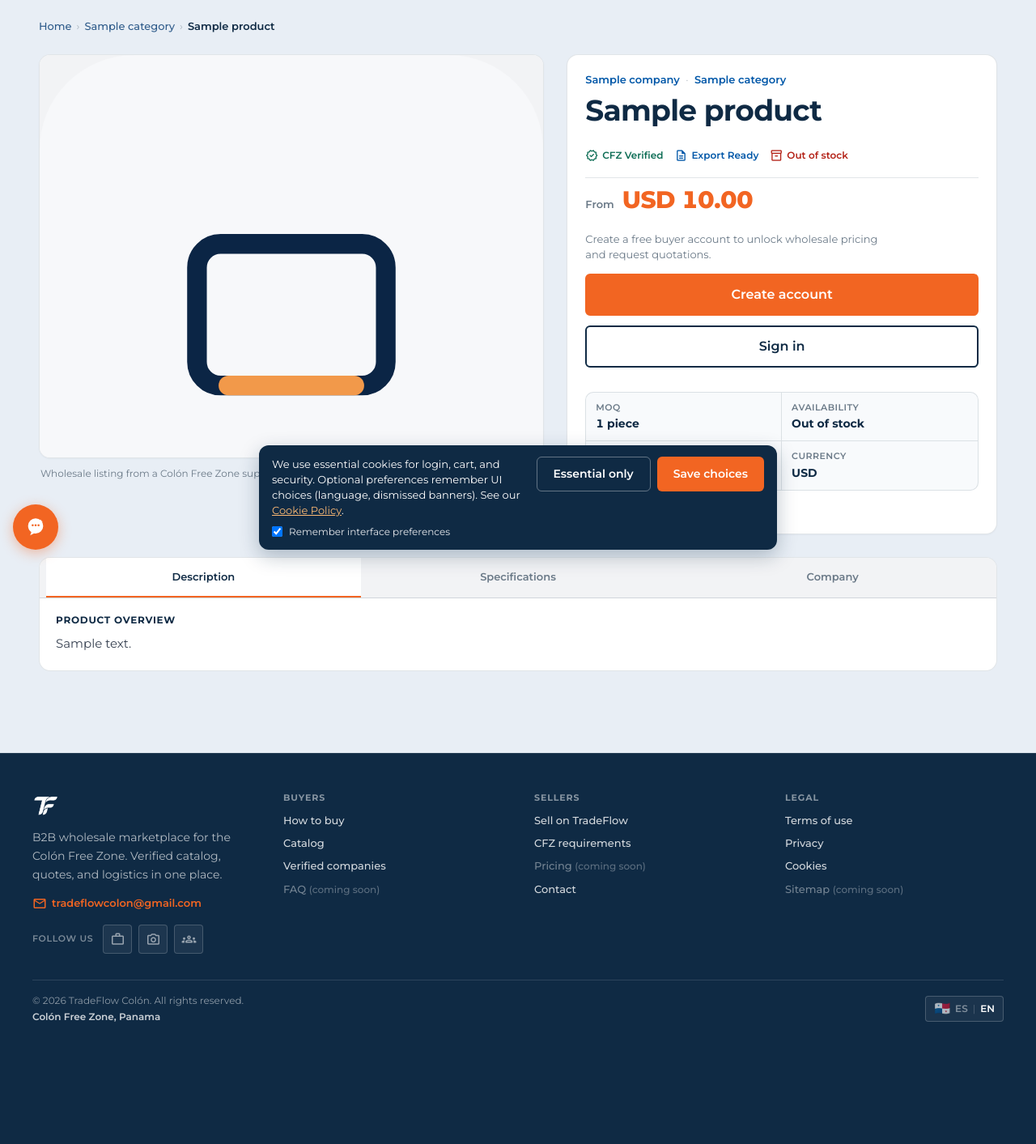
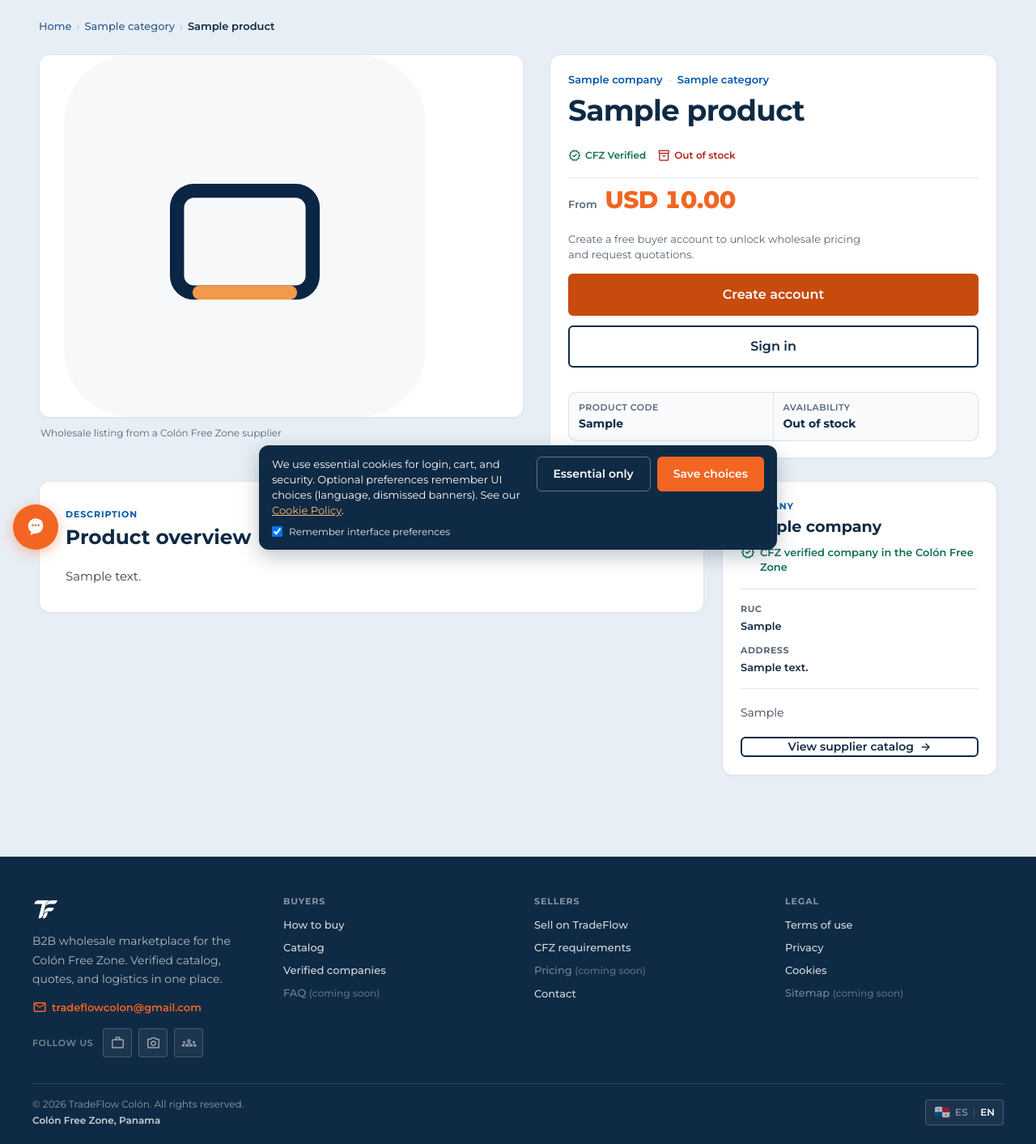
Before and after one commit to abdiel-ariano/Tradeflow_colon, a Django app: page /catalogo/producto/1/ in a window 1280 px wide. Shown: the part 105-1518 px from the top of the page at 81% size. Before the commit the page ends 1367 px from the top, so only its background shows below. Run offline with Django 4.2, Linux system fonts and the light colour scheme; tables that the repository leaves empty hold one stand-in row (values such as "Sample post").

Commit message:
feat(pdp): redesign public B2B product detail

```diff
--- a/core/views/catalog_cart.py
+++ b/core/views/catalog_cart.py
@@ -72,9 +72,9 @@ from ..utils.product_pdp_content import parse_product_description_sections
 
 from .common import _request_wants_json, log
 
-@login_required
+@admin_required
 def api_productos(request):
-    """Legacy JSON product listing for admin/integrations."""
+    """Admin-only legacy JSON product listing with private inventory data."""
     productos = (
         Product.objects.filter(is_active=True)
         .select_related('category', 'company', 'inventory')
@@ -523,13 +523,9 @@ def catalogo_producto_detail(request, pk):
         related_products.extend(extra)
 
     company = product.company
-    export_ready = bool(
-        company.is_verified
-        and (company.ruc or product.sku)
-    )
     stock_status = public_availability_status(product.available_qty)
     stock_label = public_availability_label(product.available_qty)
-    availability_label = stock_label
+    can_request_quote = show_cart_actions and stock_status != 'out'
     pdp_description = parse_product_description_sections(product.description)
 
     img = product_image_url(product)
@@ -555,10 +551,9 @@ def catalogo_producto_detail(request, pk):
             'show_cart_actions': show_cart_actions,
             'is_guest': is_guest,
             'related_products': related_products,
-            'export_ready': export_ready,
             'stock_status': stock_status,
             'stock_label': stock_label,
-            'availability_label': availability_label,
+            'can_request_quote': can_request_quote,
             'pdp_description': pdp_description,
             'meta_description': meta_description,
             'og_image': og_image,
--- a/static/css/catalog-pdp.css
+++ b/static/css/catalog-pdp.css
@@ -6,7 +6,7 @@
 .cpd-page {
   --cpd-surface: #ffffff;
   --cpd-ink: var(--tf-navy, #0F2A44);
-  --cpd-muted: var(--tf-muted, #6B7A88);
+  --cpd-muted: #566777;
   --cpd-border: rgba(15, 42, 68, 0.12);
   --cpd-ease: cubic-bezier(0.22, 1, 0.36, 1);
   background:
@@ -60,8 +60,8 @@
 
 @media (min-width: 900px) {
   .cpd-stage {
-    grid-template-columns: minmax(0, 1.08fr) minmax(320px, 0.92fr);
-    gap: 28px;
+    grid-template-columns: minmax(0, 1.04fr) minmax(360px, 0.96fr);
+    gap: 32px;
   }
 }
 
@@ -76,7 +76,7 @@
   border: 1px solid var(--cpd-border);
   border-radius: 14px;
   overflow: hidden;
-  aspect-ratio: 5 / 4;
+  aspect-ratio: 4 / 3;
   box-shadow: 0 1px 2px rgba(15, 42, 68, 0.04);
   animation: cpd-rise 0.55s var(--cpd-ease) both;
 }
@@ -86,8 +86,9 @@
 .cpd-gallery__frame img {
   width: 100%;
   height: 100%;
-  object-fit: cover;
+  object-fit: contain !important;
   display: block;
+  background: #fff;
 }
 
 .cpd-gallery__frame .cpd-hero-img.is-placeholder,
@@ -245,11 +246,17 @@
   .cpd-actions > .ds-btn { flex: 1 1 calc(50% - 5px); }
 }
 
+.cpd-btn-primary.ds-btn--primary {
+  background: #c64b0d;
+  border-color: #c64b0d;
+  color: #fff;
+}
+
 .cpd-btn-primary.ds-btn--primary:hover,
 .cpd-btn-primary.ds-btn--primary:focus-visible,
 .cpd-btn-primary.ds-btn--primary:active {
-  background: var(--tf-primary, #0057A8);
-  border-color: var(--tf-primary, #0057A8);
+  background: #a63d08;
+  border-color: #a63d08;
 }
 
 .cpd-btn-disabled {
@@ -315,89 +322,84 @@
   gap: 10px;
 }
 
-/* Details / tabs */
-.cpd-details {
+/* Information: useful content first, compact supplier context second */
+.cpd-details-grid {
+  display: grid;
+  grid-template-columns: minmax(0, 1fr);
+  gap: 18px;
+  margin-bottom: 36px;
+  align-items: start;
+  animation: cpd-rise 0.5s var(--cpd-ease) 0.14s both;
+}
+
+.cpd-content-card,
+.cpd-company-card {
   background: var(--cpd-surface);
   border: 1px solid var(--cpd-border);
   border-radius: 14px;
-  overflow: hidden;
-  margin-bottom: 36px;
-  animation: cpd-rise 0.5s var(--cpd-ease) 0.14s both;
+  box-shadow: 0 1px 2px rgba(15, 42, 68, 0.04);
 }
 
-.cpd-tabs-nav {
-  display: flex;
-  flex-wrap: wrap;
-  gap: 0;
-  border-bottom: 1px solid var(--cpd-border);
-  padding: 0 8px;
-  background: #f8fafc;
+.cpd-content-card {
+  padding: clamp(22px, 3vw, 32px);
 }
 
-.cpd-tab {
-  appearance: none;
-  margin: 0;
-  padding: 13px 16px;
-  border: 0;
-  border-bottom: 2px solid transparent;
-  background: transparent;
-  font-family: inherit;
-  font-size: 13px;
-  font-weight: 600;
-  color: var(--cpd-muted);
-  cursor: pointer;
-  transition: color 0.15s ease, border-color 0.15s ease;
-}
-.cpd-tab:hover { color: var(--cpd-ink); }
-.cpd-tab.is-active {
-  color: var(--cpd-ink);
-  border-bottom-color: var(--tf-orange, #F26522);
-  background: transparent;
-}
-.cpd-tab:focus-visible {
-  outline: 2px solid var(--tf-primary, #0057A8);
-  outline-offset: 2px;
+.cpd-company-card {
+  padding: 22px;
 }
 
-.cpd-tab-panels { padding: 20px 22px 24px; }
-.cpd-tab-panel { display: none; }
-.cpd-tab-panel.is-active { display: block; }
+.cpd-section-head {
+  margin-bottom: 20px;
+}
+
+.cpd-section-eyebrow {
+  margin: 0 0 5px;
+  color: var(--tf-primary, #0057A8);
+  font-size: 11px;
+  font-weight: 700;
+  letter-spacing: 0.08em;
+  text-transform: uppercase;
+}
+
+.cpd-section-title {
+  margin: 0;
+  color: var(--cpd-ink);
+  font-size: clamp(1.2rem, 2vw, 1.55rem);
+  font-weight: 700;
+  line-height: 1.25;
+}
 
 .cpd-prose {
   margin: 0;
-  max-width: 68ch;
+  max-width: 72ch;
   font-size: 15px;
-  line-height: 1.65;
+  line-height: 1.7;
   color: #374151;
   text-wrap: pretty;
 }
-.cpd-prose--fallback p { margin: 0 0 0.75em; }
-.cpd-prose--fallback p:last-child { margin-bottom: 0; }
 
 .cpd-desc {
   display: grid;
-  gap: 22px;
-  max-width: 760px;
+  gap: 24px;
 }
 
 .cpd-desc__section + .cpd-desc__section {
-  padding-top: 20px;
+  padding-top: 22px;
   border-top: 1px solid var(--cpd-border);
 }
 
 .cpd-desc__heading {
-  margin: 0 0 10px;
-  font-size: 12px;
+  margin: 0 0 12px;
+  color: var(--cpd-ink);
+  font-size: 0.95rem;
   font-weight: 700;
-  letter-spacing: 0.06em;
-  text-transform: uppercase;
-  color: var(--tf-navy, #2e5b8a);
 }
 
 .cpd-desc__text {
-  margin: 0 0 0.75em;
+  margin: 0 0 0.8em;
+  max-width: 72ch;
   font-size: 15px;
-  line-height: 1.65;
+  line-height: 1.7;
   color: #374151;
   text-wrap: pretty;
 }
@@ -438,61 +441,85 @@
   background: var(--tf-orange, #f26522);
 }
 
-.cpd-desc--fallback .cpd-desc__section {
-  border-top: 0;
-  padding-top: 0;
+.cpd-company__name {
+  margin: 0 0 10px;
+  color: var(--cpd-ink);
+  font-size: 1.2rem;
+  font-weight: 700;
+  line-height: 1.3;
+  overflow-wrap: anywhere;
 }
 
-.cpd-muted {
-  margin: 0 0 10px;
-  font-size: 14px;
-  color: var(--cpd-muted);
+.cpd-company__verified {
+  display: inline-flex;
+  align-items: flex-start;
+  gap: 6px;
+  margin: 0 0 18px;
+  color: #0f6e56;
+  font-size: 13px;
+  font-weight: 600;
+  line-height: 1.4;
 }
 
-.cpd-specs {
+.cpd-company__verified .material-symbols-rounded {
+  flex: 0 0 auto;
+  font-size: 18px;
+}
+
+.cpd-company__meta {
   display: grid;
-  gap: 0;
-  margin: 0;
-  max-width: 560px;
-}
-.cpd-specs > div {
-  display: grid;
-  grid-template-columns: 150px 1fr;
   gap: 12px;
-  padding: 11px 0;
+  margin: 0 0 18px;
+  padding: 16px 0;
+  border-top: 1px solid var(--cpd-border);
   border-bottom: 1px solid var(--cpd-border);
 }
-.cpd-specs dt {
+
+.cpd-company__meta > div {
+  display: grid;
+  gap: 3px;
+}
+
+.cpd-company__meta dt {
+  color: var(--cpd-muted);
+  font-size: 11px;
+  font-weight: 700;
+  letter-spacing: 0.05em;
+  text-transform: uppercase;
+}
+
+.cpd-company__meta dd {
   margin: 0;
+  color: var(--cpd-ink);
   font-size: 13px;
   font-weight: 600;
-  color: var(--cpd-muted);
-}
-.cpd-specs dd {
-  margin: 0;
-  font-size: 14px;
-  font-weight: 600;
-  color: var(--cpd-ink);
+  line-height: 1.5;
+  overflow-wrap: anywhere;
 }
 
-.cpd-company { max-width: 560px; }
-.cpd-company__name {
-  margin: 0 0 8px;
-  font-size: 1.15rem;
-  font-weight: 700;
-  color: var(--cpd-ink);
+.cpd-company__summary {
+  margin: 0 0 18px;
+  color: #374151;
+  font-size: 14px;
+  line-height: 1.6;
 }
-.cpd-company__verified {
-  display: inline-flex;
-  align-items: center;
-  gap: 6px;
-  margin: 0 0 14px;
-  font-size: 13px;
-  font-weight: 600;
-  color: #0f6e56;
+
+.cpd-company__cta {
+  width: 100%;
+  justify-content: center;
 }
-.cpd-company__verified .material-symbols-rounded { font-size: 18px; }
-.cpd-company .ds-btn { margin-top: 8px; }
+
+@media (min-width: 880px) {
+  .cpd-details-grid {
+    grid-template-columns: minmax(0, 1fr) minmax(290px, 340px);
+    gap: 22px;
+  }
+
+  .cpd-company-card {
+    position: sticky;
+    top: 112px;
+  }
+}
 
 /* Related */
 .cpd-related { margin-top: 8px; }
--- a/templates/core/catalogo_producto_detail.html
+++ b/templates/core/catalogo_producto_detail.html
@@ -16,7 +16,7 @@
 <link rel="stylesheet" href="{% static 'css/tf-skeletons.css' %}?v={{ tf_asset_version|default:'2' }}">
 <link rel="stylesheet" href="{% static 'css/tf-sections.css' %}?v={{ tf_asset_version|default:'2' }}">
 <link rel="stylesheet" href="{% static 'css/tf-components.css' %}?v={{ tf_asset_version|default:'2' }}">
-<link rel="stylesheet" href="{% static 'css/catalog-pdp.css' %}?v={{ tf_asset_version|default:'2' }}">
+<link rel="stylesheet" href="{% static 'css/catalog-pdp.css' %}?v={{ tf_asset_version|default:'3' }}">
 {% endblock %}
 
 {% block content %}
@@ -71,12 +71,6 @@
                   {% trans "CFZ Verified" %}
                 </li>
                 {% endif %}
-                {% if export_ready %}
-                <li class="cpd-trust__item cpd-trust__item--export">
-                  <span class="material-symbols-rounded" aria-hidden="true">description</span>
-                  {% trans "Export Ready" %}
-                </li>
-                {% endif %}
                 <li class="cpd-trust__item cpd-trust__item--stock-{{ stock_status }}">
                   <span class="material-symbols-rounded" aria-hidden="true">inventory_2</span>
                   {{ stock_label }}
@@ -111,7 +105,7 @@
                 {% endif %}
               </div>
               <div class="cpd-actions">
-                {% if show_cart_actions and product.available_qty %}
+                {% if can_request_quote %}
                 <form method="post" action="{% url 'agregar_al_carrito' product.pk %}" class="js-cart-add-form cpd-action-form">
                   {% csrf_token %}
                   <input type="hidden" name="cantidad" value="1">
@@ -128,57 +122,42 @@
                     {% trans "Auto quote" %}
                   </button>
                 </form>
-                {% elif not product.available_qty %}
+                {% elif stock_status == 'out' %}
                 <span class="cpd-btn-disabled">{% trans "Out of stock" %}</span>
                 {% endif %}
               </div>
               {% endif %}
 
               <dl class="cpd-facts" aria-label="{% trans 'Key product facts' %}">
-                <div>
-                  <dt>{% trans "MOQ" %}</dt>
-                  <dd>1 {% trans "piece" %}</dd>
-                </div>
-                <div>
-                  <dt>{% trans "Availability" %}</dt>
-                  <dd>{{ availability_label }}</dd>
-                </div>
                 {% if product.sku %}
                 <div>
-                  <dt>{% trans "SKU" %}</dt>
+                  <dt>{% trans "Product code" %}</dt>
                   <dd>{{ product.sku }}</dd>
                 </div>
                 {% endif %}
                 <div>
-                  <dt>{% trans "Currency" %}</dt>
-                  <dd>{{ product.currency }}</dd>
+                  <dt>{% trans "Availability" %}</dt>
+                  <dd>{{ stock_label }}</dd>
                 </div>
               </dl>
 
-              <a href="{% url 'catalogo_publico' %}?empresa={{ product.company_id }}" class="cpd-supplier-link">
-                {% trans "View supplier catalog" %}
-                <span aria-hidden="true">→</span>
-              </a>
             </div>
           </div>
         </section>
       </div>
     </div>
 
-    <section class="cpd-details" aria-label="{% trans 'Product information' %}">
-      <div class="cpd-tabs-nav" role="tablist">
-        <button type="button" class="cpd-tab is-active" role="tab" aria-selected="true" aria-controls="cpd-panel-desc" id="cpd-tab-desc" data-cpd-tab="desc">{% trans "Description" %}</button>
-        <button type="button" class="cpd-tab" role="tab" aria-selected="false" aria-controls="cpd-panel-specs" id="cpd-tab-specs" data-cpd-tab="specs">{% trans "Specifications" %}</button>
-        <button type="button" class="cpd-tab" role="tab" aria-selected="false" aria-controls="cpd-panel-company" id="cpd-tab-company" data-cpd-tab="company">{% trans "Company" %}</button>
-      </div>
+    <section class="cpd-details-grid" aria-label="{% trans 'Product information' %}">
+      <article class="cpd-content-card" aria-labelledby="cpd-overview-title">
+        <header class="cpd-section-head">
+          <p class="cpd-section-eyebrow">{% trans "Description" %}</p>
+          <h2 class="cpd-section-title" id="cpd-overview-title">{% trans "Product overview" %}</h2>
+        </header>
 
-      <div class="cpd-tab-panels">
-        <div class="cpd-tab-panel is-active" role="tabpanel" id="cpd-panel-desc" aria-labelledby="cpd-tab-desc">
         {% if pdp_description.has_content %}
         <div class="cpd-desc">
           {% if pdp_description.overview_paragraphs %}
-            <section class="cpd-desc__section">
-              <h3 class="cpd-desc__heading">{% trans "Product overview" %}</h3>
+          <section class="cpd-desc__section" aria-label="{% trans 'Product overview' %}">
             {% for paragraph in pdp_description.overview_paragraphs %}
             <p class="cpd-desc__text">{{ paragraph }}</p>
             {% endfor %}
@@ -195,64 +174,53 @@
           </section>
           {% endif %}
         </div>
-          {% elif product.description %}
-          <div class="cpd-desc">
-            <section class="cpd-desc__section">
-              <h3 class="cpd-desc__heading">{% trans "Product overview" %}</h3>
-              <div class="cpd-prose">{{ product.description|linebreaks }}</div>
-            </section>
-          </div>
         {% else %}
         <div class="cpd-desc cpd-desc--fallback">
           <section class="cpd-desc__section">
-              <h3 class="cpd-desc__heading">{% trans "Product overview" %}</h3>
             <p class="cpd-desc__text">{% blocktrans with name=product.name company=product.company.name %}{{ name }} is listed by {{ company }} for wholesale sourcing through TradeFlow Colón.{% endblocktrans %}</p>
-              <p class="cpd-desc__text cpd-desc__text--muted">{% trans "Open the supplier catalog or request a quotation to confirm pricing, MOQ, and delivery terms." %}</p>
           </section>
         </div>
         {% endif %}
-        </div>
+      </article>
 
-        <div class="cpd-tab-panel" role="tabpanel" id="cpd-panel-specs" aria-labelledby="cpd-tab-specs" hidden>
-          <dl class="cpd-specs">
-            <div><dt>{% trans "Product code" %}</dt><dd>{{ product.sku|default:"—" }}</dd></div>
-            <div><dt>{% trans "Currency" %}</dt><dd>{{ product.currency }}</dd></div>
-            <div><dt>{% trans "Category" %}</dt><dd>{% if product.category %}{{ product.category.name|category_label }}{% else %}—{% endif %}</dd></div>
-            <div><dt>{% trans "Availability" %}</dt><dd>{{ availability_label }}</dd></div>
-            <div><dt>{% trans "MOQ" %}</dt><dd>1 {% trans "piece" %}</dd></div>
-            {% if product.is_on_promo_now %}
-            <div><dt>{% trans "List price" %}</dt><dd>{{ product.unit_price|money_usd }}</dd></div>
-            <div><dt>{% trans "Promo price" %}</dt><dd>{{ product.display_price|money_usd }}</dd></div>
-            {% else %}
-            <div><dt>{% trans "Unit price" %}</dt><dd>{{ product.display_price|money_usd }}</dd></div>
-            {% endif %}
-          </dl>
-        </div>
-
-        <div class="cpd-tab-panel" role="tabpanel" id="cpd-panel-company" aria-labelledby="cpd-tab-company" hidden>
-          <div class="cpd-company">
-            <h2 class="cpd-company__name">{{ company.name }}</h2>
+      <aside class="cpd-company-card" aria-labelledby="cpd-company-title">
+        <p class="cpd-section-eyebrow">{% trans "Company" %}</p>
+        <h2 class="cpd-company__name" id="cpd-company-title">{{ company.name }}</h2>
         {% if company.is_verified %}
         <p class="cpd-company__verified">
           <span class="material-symbols-rounded" aria-hidden="true">verified</span>
           {% trans "CFZ verified company in the Colón Free Zone" %}
         </p>
         {% endif %}
+
+        {% if company.ruc or company.address_text %}
+        <dl class="cpd-company__meta">
           {% if company.ruc %}
-            <p class="cpd-muted"><strong>RUC:</strong> {{ company.ruc }}</p>
+          <div>
+            <dt>RUC</dt>
+            <dd>{{ company.ruc }}</dd>
+          </div>
           {% endif %}
           {% if company.address_text %}
-            <p class="cpd-muted">{{ company.address_text }}</p>
+          <div>
+            <dt>{% trans "Address" %}</dt>
+            <dd>{{ company.address_text }}</dd>
+          </div>
           {% endif %}
+        </dl>
+        {% endif %}
+
         {% if company.tagline_es %}
-            <p class="cpd-prose">{{ company.tagline_es }}</p>
+        <p class="cpd-company__summary">{{ company.tagline_es }}</p>
         {% elif company.tagline_en %}
-            <p class="cpd-prose">{{ company.tagline_en }}</p>
+        <p class="cpd-company__summary">{{ company.tagline_en }}</p>
         {% endif %}
-            <a href="{% url 'catalogo_publico' %}?empresa={{ company.pk }}" class="ds-btn ds-btn--secondary">{% trans "View all products" %}</a>
-          </div>
-        </div>
-      </div>
+
+        <a href="{% url 'catalogo_publico' %}?empresa={{ company.pk }}" class="ds-btn ds-btn--secondary cpd-company__cta">
+          {% trans "View supplier catalog" %}
+          <span aria-hidden="true">→</span>
+        </a>
+      </aside>
     </section>
 
     {% if related_products %}
@@ -276,31 +244,4 @@
 
 {% block extra_js %}
 <script src="{% static 'js/tf-skeletons.js' %}?v={{ tf_asset_version|default:'2' }}" nonce="{{ csp_nonce }}"></script>
-<script nonce="{{ csp_nonce }}">
-(function () {
-  var tabs = document.querySelectorAll('[data-cpd-tab]');
-  var panels = {
-    desc: document.getElementById('cpd-panel-desc'),
-    specs: document.getElementById('cpd-panel-specs'),
-    company: document.getElementById('cpd-panel-company')
-  };
-  if (!tabs.length) return;
-  tabs.forEach(function (tab) {
-    tab.addEventListener('click', function () {
-      var key = tab.getAttribute('data-cpd-tab');
-      tabs.forEach(function (t) {
-        var on = t === tab;
-        t.classList.toggle('is-active', on);
-        t.setAttribute('aria-selected', on ? 'true' : 'false');
-      });
-      Object.keys(panels).forEach(function (k) {
-        if (!panels[k]) return;
-        var show = k === key;
-        panels[k].classList.toggle('is-active', show);
-        panels[k].hidden = !show;
-      });
-    });
-  });
-})();
-</script>
 {% endblock %}
```
Also changed, not shown: other parts of static/css/catalog-pdp.css (+43 -14 lines), core/tests/test_product_detail_buyer_privacy.py (+67 -4 lines). Lines whose indentation alone changed are shown as unchanged.
